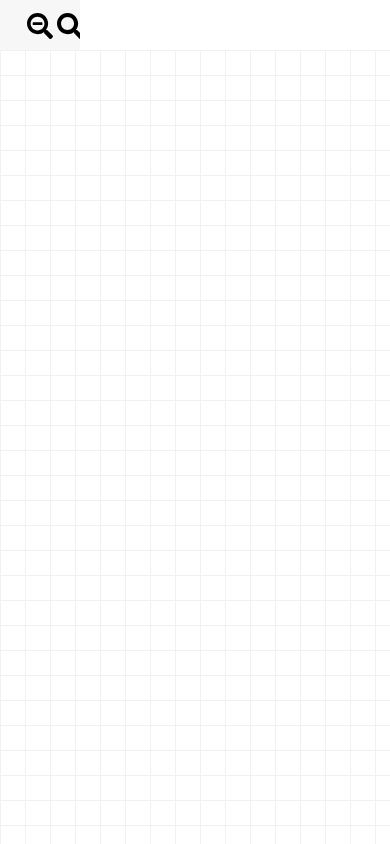
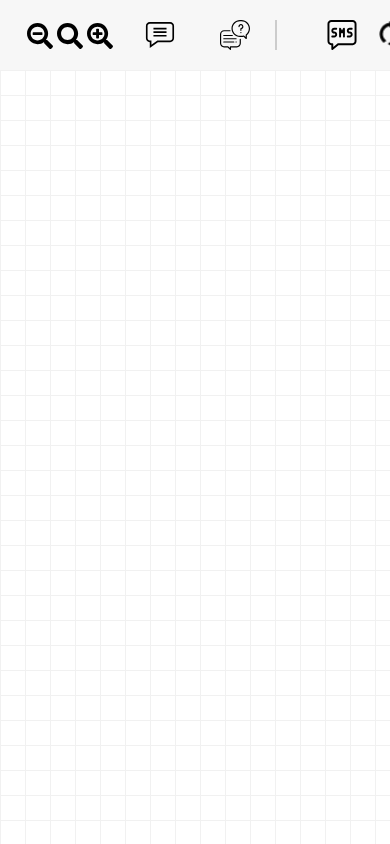
Before and after one commit to VitaliiKalinbet/drawflow_for_intelza, a website built with webpack: page index.html in a window 390 px wide. Built offline with nearby package versions, Linux system fonts and the light colour scheme; a script that the page names is missing.

Commit message:
fix styles

```diff
--- a/docs/beautiful.css
+++ b/docs/beautiful.css
@@ -35,7 +35,7 @@ body {
 
 .header {
   display: flex;
-  height: 50px;
+  height: 70px;
   justify-content: space-between;
   align-items: center;
   overflow: auto;
@@ -190,7 +190,7 @@ body {
 #drawflow {
   position: relative;
   width: 100vw;
-  height: calc(100vh - 50px);
+  height: calc(100vh - 70px);
   background: var(--background-color);
   background-size: 25px 25px;
   background-image:
@@ -200,7 +200,7 @@ body {
 
 @media only screen and (max-width: 768px) {
   .header {
-    width: 50px;
+    height: 70px;
   }
 
   .header .drag-drawflow span {
```
